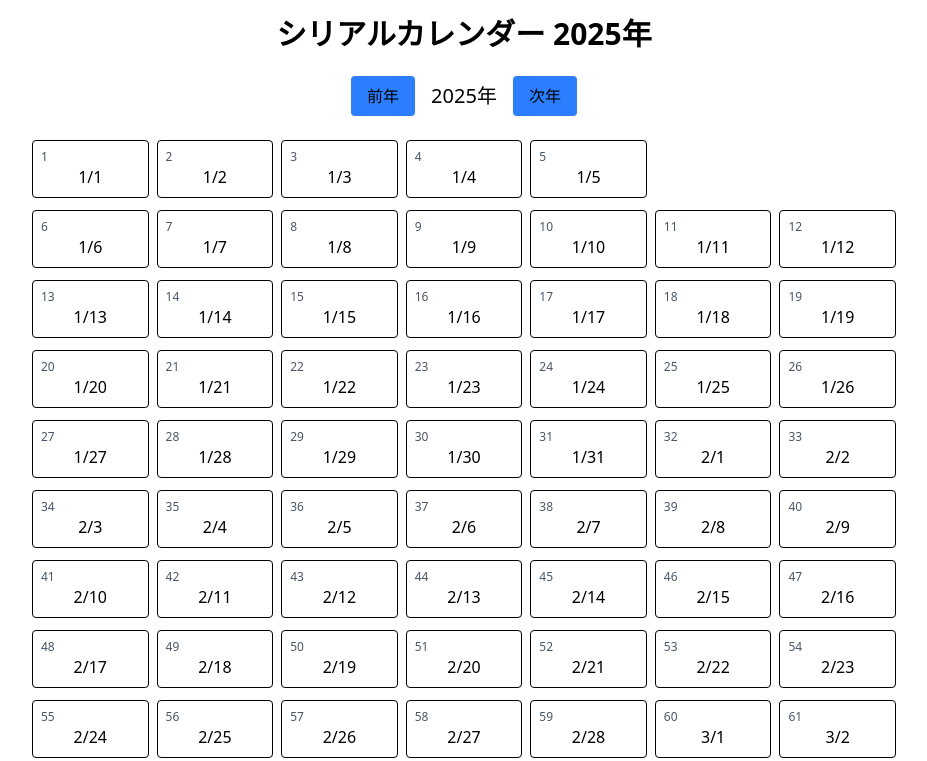
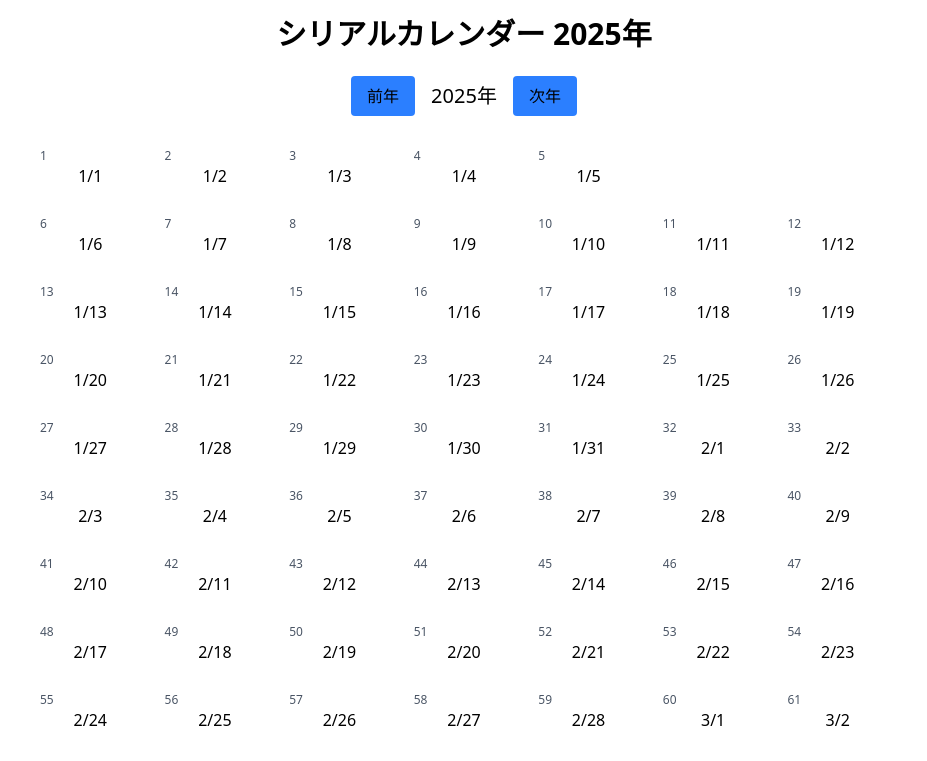
Before and after one commit to okonomi/period-calendar, a React (Vite) app: page / in a window 1280 px wide. Shown: the top 761 px of the page, without its empty margins (176-1103 px from the left). Built offline with nearby package versions, Linux system fonts and the light colour scheme.

Commit message:
style: simplify DateCell component by removing unused import and adjusting padding

```diff
--- a/src/components/DateCell.tsx
+++ b/src/components/DateCell.tsx
@@ -1,5 +1,3 @@
-import { formatDateJP } from '../utils/dateUtils';
-
 // 型定義
 export type Props = {
   date: Date;
@@ -9,7 +7,7 @@ export type Props = {
 // 日付表示用のコンポーネント
 export const DateCell: React.FC<Props> = ({ date, serialNumber }) => {
   return (
-    <div className="p-2 border rounded bg-white">
+    <div className="p-2 rounded bg-white">
       <div className="text-xs text-gray-600">{serialNumber}</div>
       <div className="text-center text-black">
         {date.getMonth() + 1}/{date.getDate()}
```
